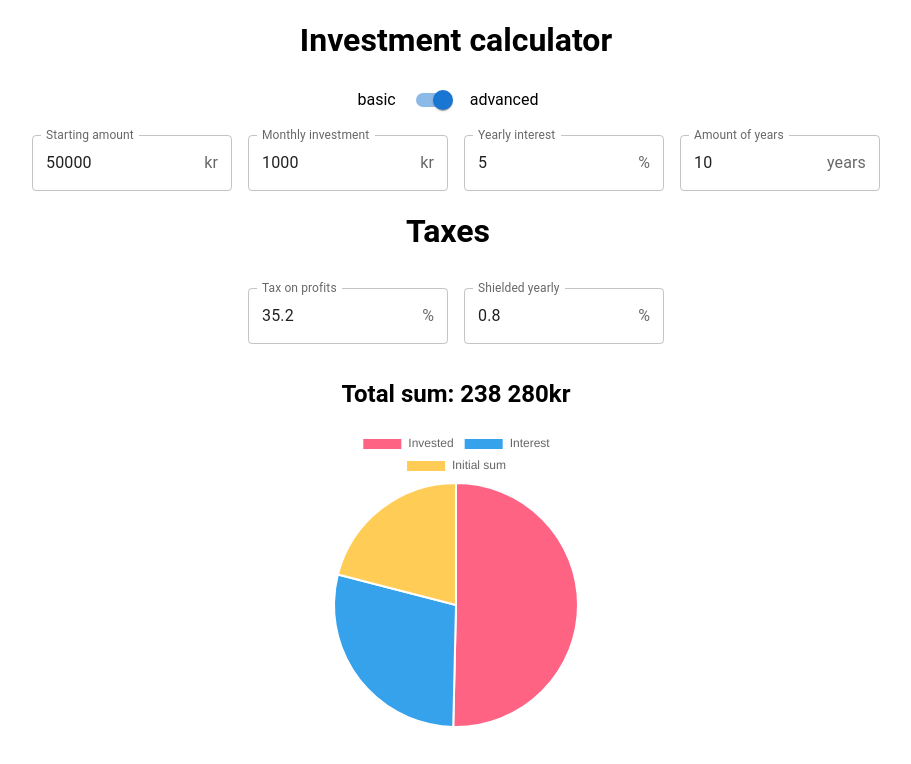
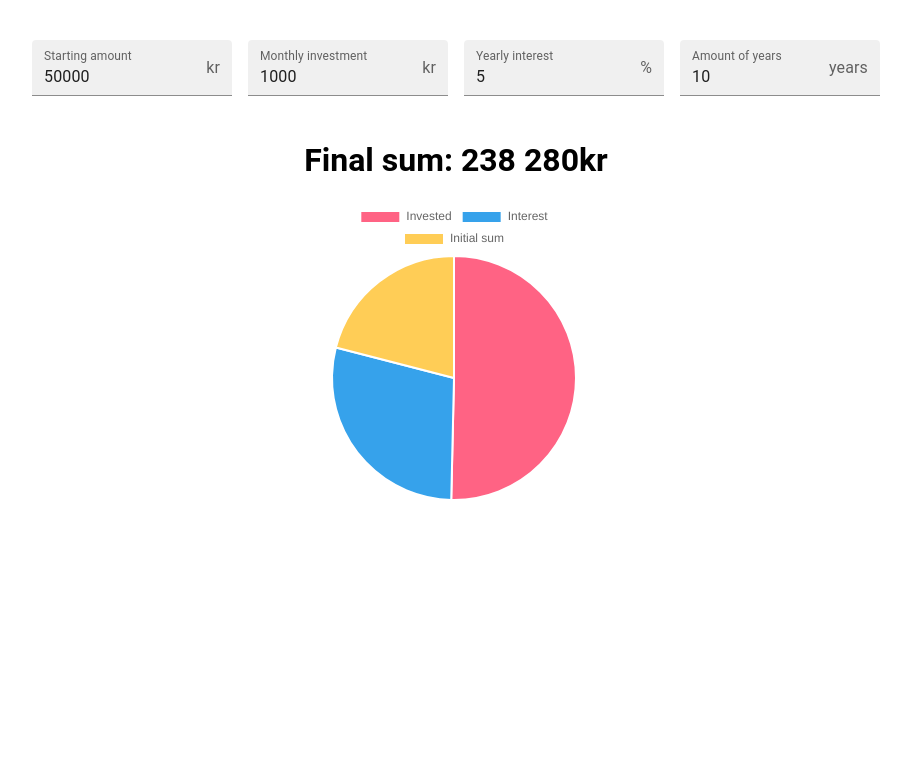
Before and after one commit to AlekTheGuy/investment-calculator, a React (Create React App) app: page / in a window 1280 px wide. Shown: the top 764 px of the page, without its empty margins (184-1095 px from the left). Built offline with nearby package versions, Linux system fonts and the light colour scheme.

Commit message:
make simple view look better

```diff
--- a/src/App.tsx
+++ b/src/App.tsx
@@ -7,14 +7,17 @@ import { Pie } from "react-chartjs-2";
 ChartJS.register(ArcElement, Tooltip, Legend);
 
 function App() {
-  const [advanced, setAdvanced] = useState(true);
+  const [advanced, setAdvanced] = useState(false);
   const [starting, setStarting] = useState(50000);
   const [monthly, setMonthly] = useState(1000);
   const [interest, setInterest] = useState(5);
   const [years, setYears] = useState(10);
   const [accumulated, setAccumulated] = useState(0);
-  const [tax, setTax] = useState(35.2);
-  const [shielded, setShielded] = useState(0.8);
+  const [capitalGainsTax, setCapitalGainsTax] = useState(35.2);
+  const [totalTaxes, setTotalTaxes] = useState(0);
+  const [totalInvested, setTotalInvested] = useState(0);
+  const [shieldedYearly, setShieldedYearly] = useState(0.8);
+  const [totalShielded, setTotalShielded] = useState(0);
 
   const updateStarting = (event: ChangeEvent<HTMLInputElement>) => {
     setStarting(Number(event.target.value));
@@ -32,12 +35,12 @@ function App() {
     setYears(Number(event.target.value));
   };
 
-  const updateTax = (event: ChangeEvent<HTMLInputElement>) => {
-    setTax(Number(event.target.value));
+  const updateCapitalGainsTax = (event: ChangeEvent<HTMLInputElement>) => {
+    setCapitalGainsTax(Number(event.target.value));
   };
 
-  const updateShielded = (event: ChangeEvent<HTMLInputElement>) => {
-    setShielded(Number(event.target.value));
+  const updateShieldedYearly = (event: ChangeEvent<HTMLInputElement>) => {
+    setShieldedYearly(Number(event.target.value));
   };
 
   const updateAdvanced = (event: ChangeEvent<HTMLInputElement>) => {
@@ -71,12 +74,35 @@ function App() {
   };
 
   useEffect(() => {
+    if (!advanced) {
       let totalSum = starting;
       for (let i = 1; i <= years * 12; i++) {
         totalSum += monthly;
         totalSum *= 1 + interest / 100 / 12;
       }
       setAccumulated(Math.round(totalSum));
+    } else {
+      let totalSum = starting;
+      let totalInvested = starting;
+      let totalShielded = 0;
+      for (let i = 1; i <= years * 12; i++) {
+        totalSum += monthly;
+        totalSum *= 1 + interest / 100 / 12;
+        totalInvested += monthly;
+        if (i % 12 == 0) {
+          totalShielded += (totalSum * shieldedYearly) / 100;
+        }
+      }
+      setTotalShielded(Math.round(totalShielded));
+      setTotalInvested(totalInvested);
+      setAccumulated(Math.round(totalSum));
+      setTotalTaxes(
+        Math.round(
+          ((accumulated - totalInvested + totalShielded) * capitalGainsTax) /
+            100
+        )
+      );
+    }
   });
 
   const simpleInput = () => {
@@ -90,7 +116,7 @@ function App() {
               onChange={updateStarting}
               id="starting"
               label="Starting amount"
-              variant="outlined"
+              variant="filled"
               defaultValue={50000}
               InputProps={{
                 endAdornment: (
@@ -106,7 +132,7 @@ function App() {
               onChange={updateMonthly}
               id="recurring"
               label="Monthly investment"
-              variant="outlined"
+              variant="filled"
               defaultValue={1000}
               InputProps={{
                 endAdornment: (
@@ -122,7 +148,7 @@ function App() {
               onChange={updateInterest}
               id="monthly-interest"
               label="Yearly interest"
-              variant="outlined"
+              variant="filled"
               defaultValue={5}
               InputProps={{
                 endAdornment: <InputAdornment position="end">%</InputAdornment>,
@@ -136,7 +162,7 @@ function App() {
               onChange={updateYears}
               id="years"
               label="Amount of years"
-              variant="outlined"
+              variant="filled"
               defaultValue={10}
               InputProps={{
                 endAdornment: (
@@ -151,13 +177,51 @@ function App() {
   };
 
   const Results = () => {
+    if (!advanced) {
       return (
         <Grid item>
           <Grid container direction={"column"}>
             <Grid item>
+              <h1>
+                Final sum:{" "}
+                {accumulated.toString().replace(/\B(?=(\d{3})+(?!\d))/g, " ")}kr
+              </h1>
+            </Grid>
+            <Grid item width={300}>
+              <Pie data={data} options={options} />
+            </Grid>
+          </Grid>
+        </Grid>
+      );
+    } else {
+      return (
+        <Grid item>
+          <Grid container direction={"column"}>
+            <Grid item textAlign={"center"}>
+              <h1>
+                Total payout:{" "}
+                {(accumulated - totalTaxes)
+                  .toString()
+                  .replace(/\B(?=(\d{3})+(?!\d))/g, " ")}{" "}
+                kr
+              </h1>
               <h2>
-              Total sum:{" "}
+                Final sum:{" "}
                 {accumulated.toString().replace(/\B(?=(\d{3})+(?!\d))/g, " ")}kr
+              </h2>
+              <h2>
+                Invested:{" "}
+                {totalInvested.toString().replace(/\B(?=(\d{3})+(?!\d))/g, " ")}
+                kr
+              </h2>
+              <h2>
+                shielded:{" "}
+                {totalShielded.toString().replace(/\B(?=(\d{3})+(?!\d))/g, " ")}
+                kr
+              </h2>
+              <h2>
+                taxes:{" "}
+                {totalTaxes.toString().replace(/\B(?=(\d{3})+(?!\d))/g, " ")}kr
               </h2>
             </Grid>
             <Grid item width={300}>
@@ -166,6 +230,7 @@ function App() {
           </Grid>
         </Grid>
       );
+    }
   };
 
   const advancedInput = () => {
@@ -185,9 +250,9 @@ function App() {
                   <TextField
                     className="inputField"
                     type={"number"}
-                    onChange={updateTax}
+                    onChange={updateCapitalGainsTax}
                     id="tax"
-                    label="Tax on profits"
+                    label="Capital gains tax"
                     variant="outlined"
                     defaultValue={35.2}
                     InputProps={{
@@ -201,7 +266,7 @@ function App() {
                   <TextField
                     className="inputField"
                     type={"number"}
-                    onChange={updateShielded}
+                    onChange={updateShieldedYearly}
                     id="shielded"
                     label="Shielded yearly"
                     variant="outlined"
@@ -227,28 +292,10 @@ function App() {
         container
         direction={"column"}
         alignItems={"center"}
-        textAlign={"center"}
-        spacing={2}
+        justifyContent={"center"}
+        spacing={3}
+        padding={5}
       >
-        <Grid item>
-          <h1>Investment calculator</h1>
-        </Grid>
-        <Grid
-          component="label"
-          container
-          justifyContent={"center"}
-          alignItems={"center"}
-          spacing={1}
-        >
-          <Grid item>basic</Grid>
-          <Grid item>
-            <Switch
-              checked={advanced} // relevant state for your case
-              onChange={updateAdvanced} // relevant method to handle your change
-            />
-          </Grid>
-          <Grid item>advanced</Grid>
-        </Grid>
         {simpleInput()}
         {advancedInput()}
         {Results()}
```
Lines whose indentation alone changed are shown as unchanged.
